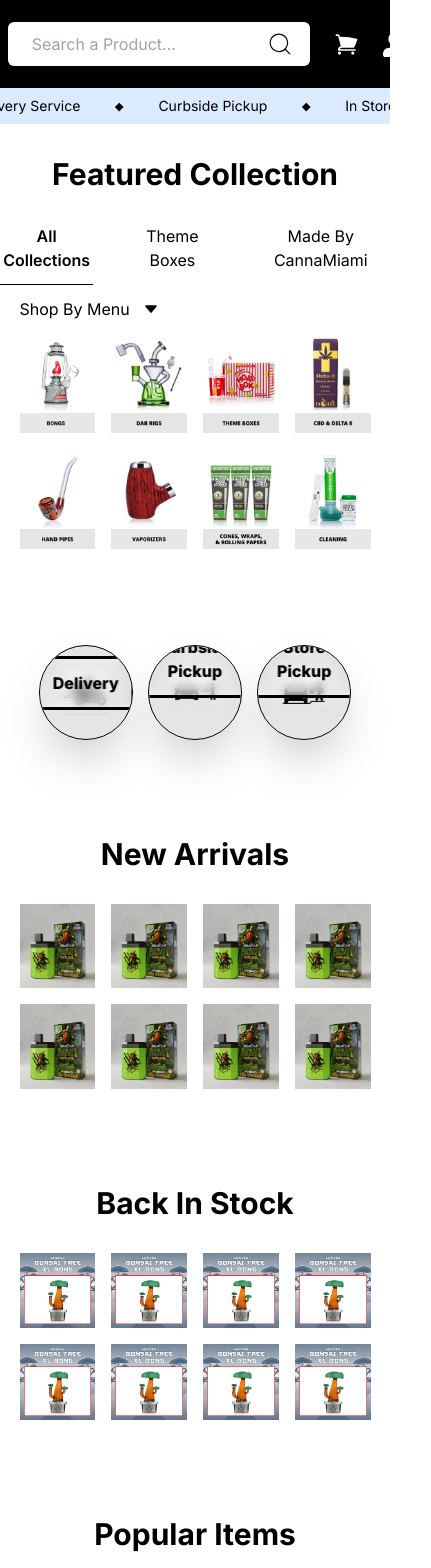
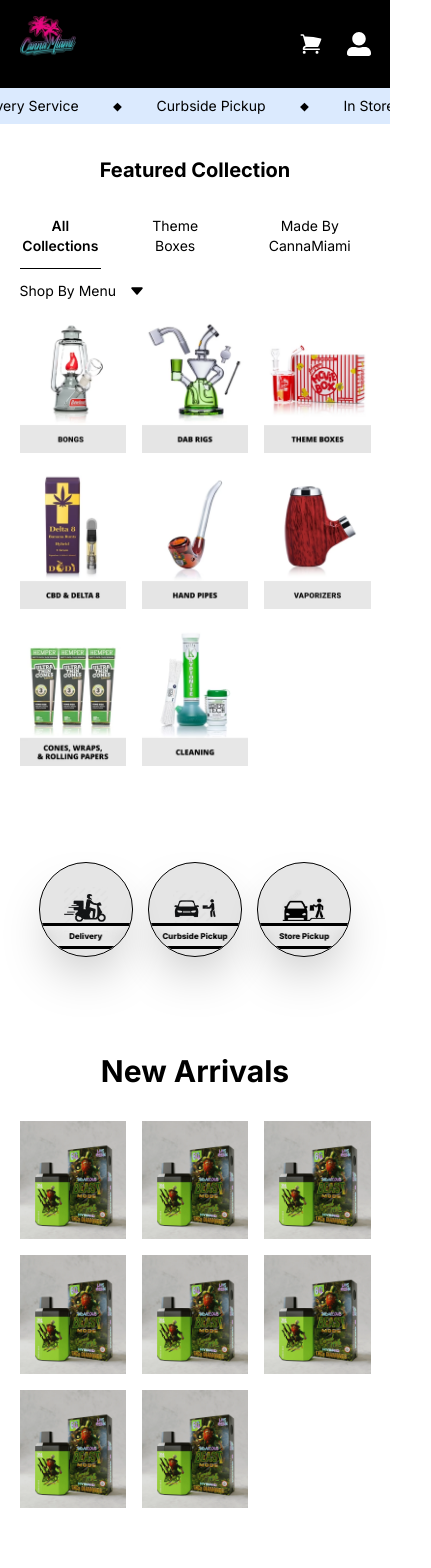
Before and after one commit to uzair-shakeel/Canna, a Next.js app: page / in a window 390 px wide. Shown: the top 1568 px of the page, 431 px wide, since content can reach past the window. Built offline with nearby package versions, Linux system fonts and the light colour scheme.

Commit message:
small devices responsiveness

```diff
--- a/src/app/components/Delivery.js
+++ b/src/app/components/Delivery.js
@@ -5,19 +5,19 @@ const Delivery = () => {
     <div className="py-24 px-[10%] grid grid-cols-3 gap-[5%]">
       <div className="relative rounded-full border shadow-2xl border-black p-6 overflow-hidden bg-black/10">
         <img src="/new/delivery.jpg" className="mix-blend-multiply" />
-        <p className="font-extrabold text-black  outline bg-white/50 backdrop-blur-sm w-full text-center py-3 absolute bottom-2 left-1/2 -translate-x-1/2 -translate-y-1/2 text-md md:text-lg lg:text-2xl ">
+        <p className="font-extrabold text-black  outline bg-white/50 backdrop-blur-sm w-full text-center py-1 md:py-3 absolute bottom-0 md:-bottom-2 lg:bottom-2 left-1/2 -translate-x-1/2 -translate-y-1/2 text-[8px] md:text-md lg:text-2xl ">
           Delivery
         </p>
       </div>
       <div className="relative rounded-full border shadow-2xl border-black p-6 overflow-hidden bg-black/10">
         <img src="/new/pick.png" className="mix-blend-multiply" />
-        <p className="font-extrabold text-black  outline bg-white/50 backdrop-blur-sm w-full text-center py-3 absolute bottom-2 left-1/2 -translate-x-1/2 -translate-y-1/2 text-md md:text-lg lg:text-2xl ">
+        <p className="font-extrabold text-black  outline bg-white/50 backdrop-blur-sm w-full text-center py-1 md:py-3 absolute bottom-0 md:-bottom-2 lg:bottom-2 left-1/2 -translate-x-1/2 -translate-y-1/2 text-[8px] md:text-md lg:text-2xl ">
           Curbside Pickup
         </p>
       </div>
       <div className="relative rounded-full border shadow-2xl border-black p-6 overflow-hidden bg-black/10">
         <img src="/new/pickup.png" className="mix-blend-multiply" />
-        <p className="font-extrabold text-black  outline bg-white/50 backdrop-blur-sm w-full text-center py-3 absolute bottom-2 left-1/2 -translate-x-1/2 -translate-y-1/2 text-md md:text-lg lg:text-2xl ">
+        <p className="font-extrabold text-black  outline bg-white/50 backdrop-blur-sm w-full text-center py-1 md:py-3 absolute bottom-0 md:-bottom-2 lg:bottom-2 left-1/2 -translate-x-1/2 -translate-y-1/2 text-[8px] md:text-md lg:text-2xl ">
           Store Pickup
         </p>
       </div>
--- a/src/app/components/Footer.js
+++ b/src/app/components/Footer.js
@@ -2,10 +2,10 @@ import React from "react";
 
 const Footer = () => {
   return (
-    <div className="bg-blue-100  px-[2%]">
-      <div className="flex gap-24 py-14">
-        <div className="w-[40%] flex gap-8 flex-col items-center">
-          <div className="h-40 w-40 rounded-2xl shadow-lg overflow-hidden">
+    <div className="bg-blue-100 px-[15%] lg:px-[2%]">
+      <div className="flex flex-col lg:flex-row gap-24 py-14">
+        <div className="lg:w-[40%] flex gap-8 flex-col items-center">
+          <div className="h-24 w-24 lg:h-40 lg:w-40 rounded-2xl shadow-lg overflow-hidden">
             <img src="/logo.webp" className="h-full w-full object-cover" />
           </div>
           <p className=" font-light text-justify text-sm ">
@@ -19,7 +19,7 @@ const Footer = () => {
             treat, cure or prevent any disease.
           </p>
         </div>
-        <div className="w-[60%]   grid grid-cols-3 gap-4">
+        <div className="lg:w-[60%]  grid grid-cols-3 gap-4">
           <ul className="space-y-3">
             <li className="font-bold  underline-offset-4">Shop Now</li>
             <li className="cursor-pointer hover:text-blue-800 duration-150">
--- a/src/app/components/Navbar.js
+++ b/src/app/components/Navbar.js
@@ -6,12 +6,12 @@ import { CiSearch } from "react-icons/ci";
 const Navbar = () => {
   return (
     <div>
-      <div className="bg-black px-[2%] py-4 flex justify-between">
+      <div className="bg-black px-[5%] md:px-[2%] py-4 flex justify-between">
         <div className="h-14 w-14 overflow-hidden">
           <img src="/logo.webp" className="h-full w-full object-cover" />
         </div>
         <div className="text-white flex items-center justify-center gap-6">
-          <div className="px-4 flex items-center py-2 text-black rounded-md bg-white">
+          <div className="px-4 hidden md:flex items-center py-2 text-black rounded-md bg-white">
             <input
               placeholder="Search a Product... "
               type="text"
@@ -22,8 +22,8 @@ const Navbar = () => {
             </button>
           </div>
           {/* <CiSearch size={25} /> */}
-          <HiShoppingCart size={25} />
-          <FaUserAlt size={25} />
+          <HiShoppingCart className="h-6 w-6 md:h-8 md:w-8" />
+          <FaUserAlt className="h-6 w-6 md:h-8 md:w-8" />
         </div>
       </div>
     </div>
--- a/src/app/components/Products.js
+++ b/src/app/components/Products.js
@@ -56,14 +56,14 @@ const Products = () => {
 
   return (
     <div>
-      <h2 className="font-bold text-3xl py-8 text-center ">
+      <h2 className="font-bold text-xl md:text-3xl py-8  text-center ">
         Featured Collection
       </h2>
-      <div className="flex gap-9 justify-center">
+      <div className="flex gap-9 justify-center px-[5%] md:px-0">
         {["All Collections", "Theme Boxes", "Made By CannaMiami"].map((tab) => (
           <button
             key={tab}
-            className={`border-b pb-3 ${
+            className={`border-b pb-3 text-sm md:text-md ${
               selectedTab === tab
                 ? "border-black font-semibold"
                 : "border-transparent"
@@ -75,19 +75,19 @@ const Products = () => {
         ))}
       </div>
       <h4
-        className="pl-[5%] py-3 flex gap-3 items-center cursor-pointer"
+        className="pl-[5%] py-3 flex gap-3 items-center cursor-pointer text-sm md:text-md"
         onClick={() => setOpen(!open)}
       >
         Shop By Menu <IoCaretDown className="mt-0" size={18} />
       </h4>
       <div className={`flex px-[5%]`}>
         <div
-          className={`w-[25%] ${
+          className={`w-[33%] md:w-[25%] ${
             open === true ? "flex" : "hidden"
           }  flex-col  uppercase`}
         >
           <div className="text-start">
-            <ul className="py-4 space-y-2 font-extralight ">
+            <ul className="py-4 space-y-2 text-[12px] md:text-md font-extralight ">
               {menuItems.map((item) => (
                 <li
                   key={item}
@@ -105,7 +105,9 @@ const Products = () => {
 
         <div
           className={`grid  gap-4 ${
-            open === true ? "w-[75%] grid-cols-3" : "w-full grid-cols-4"
+            open === true
+              ? "w-[66%] md:w-[75%] grid-cols-2 md:grid-cols-3"
+              : "w-full grid-cols-3 md:grid-cols-4"
           } `}
         >
           {tabData[selectedTab].map((src, index) => (
@@ -120,7 +122,7 @@ const Products = () => {
 
       <div className="pb-24 px-[5%]">
         <h3 className="font-bold text-3xl pb-8 text-center ">New Arrivals</h3>
-        <div className="grid grid-cols-4 gap-4 ">
+        <div className="grid grid-cols-3 md:grid-cols-4 gap-4 ">
           <div className="relative group overflow-hidden">
             <img
               src="/new/Image1.webp"
@@ -277,7 +279,7 @@ const Products = () => {
 
       <div className="pb-24 px-[5%]">
         <h3 className="font-bold text-3xl pb-8 text-center ">Back In Stock</h3>
-        <div className="grid grid-cols-4 gap-4 ">
+        <div className="grid grid-cols-3 md:grid-cols-4 gap-4 ">
           <div className="relative group overflow-hidden">
             <img
               src="/new/Image2.webp"
@@ -434,7 +436,7 @@ const Products = () => {
 
       <div className="pb-24 px-[5%]">
         <h3 className="font-bold text-3xl pb-8 text-center ">Popular Items</h3>
-        <div className="grid grid-cols-4 gap-4 ">
+        <div className="grid grid-cols-3 md:grid-cols-4 gap-4 ">
           <div className="relative group overflow-hidden">
             <img src="/new/Image3.jpg" className="h-full w-full object-cover" />
             <div className="absolute inset-0 bottom-[-500px] group-hover:bottom-0 duration-300">
```
